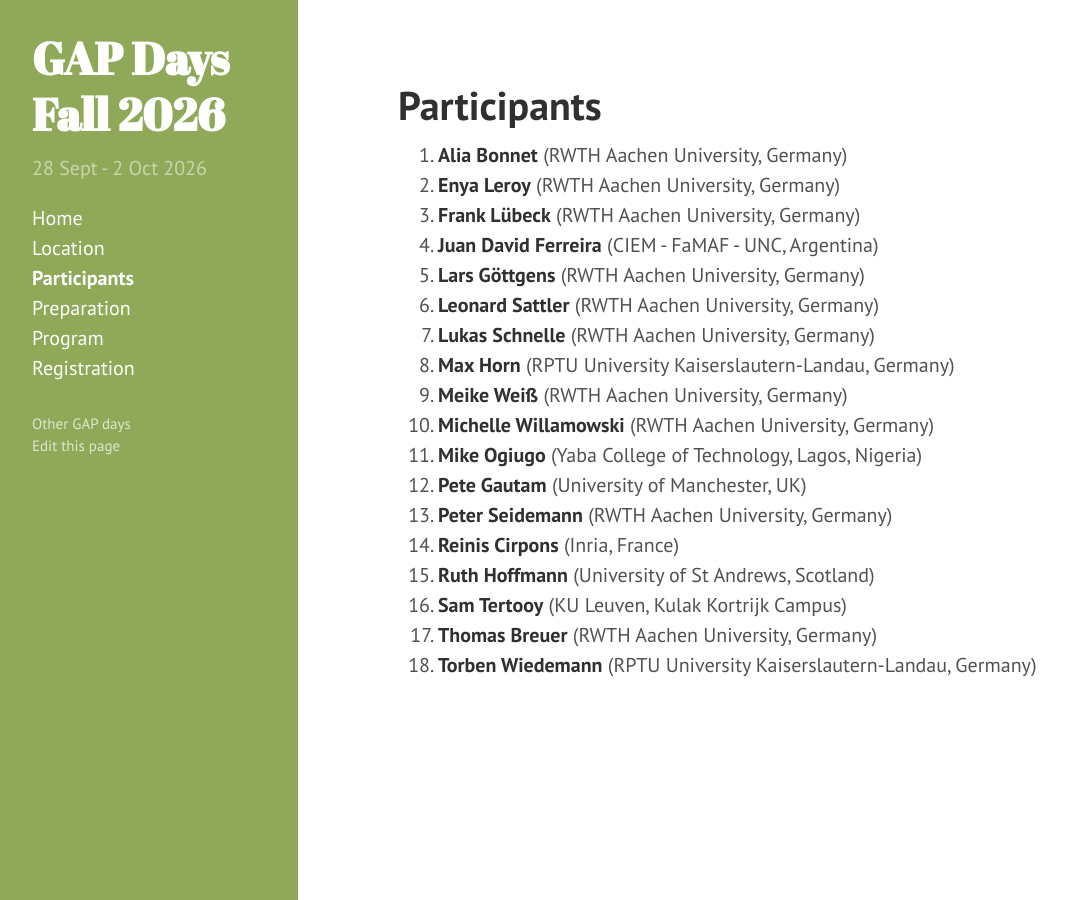
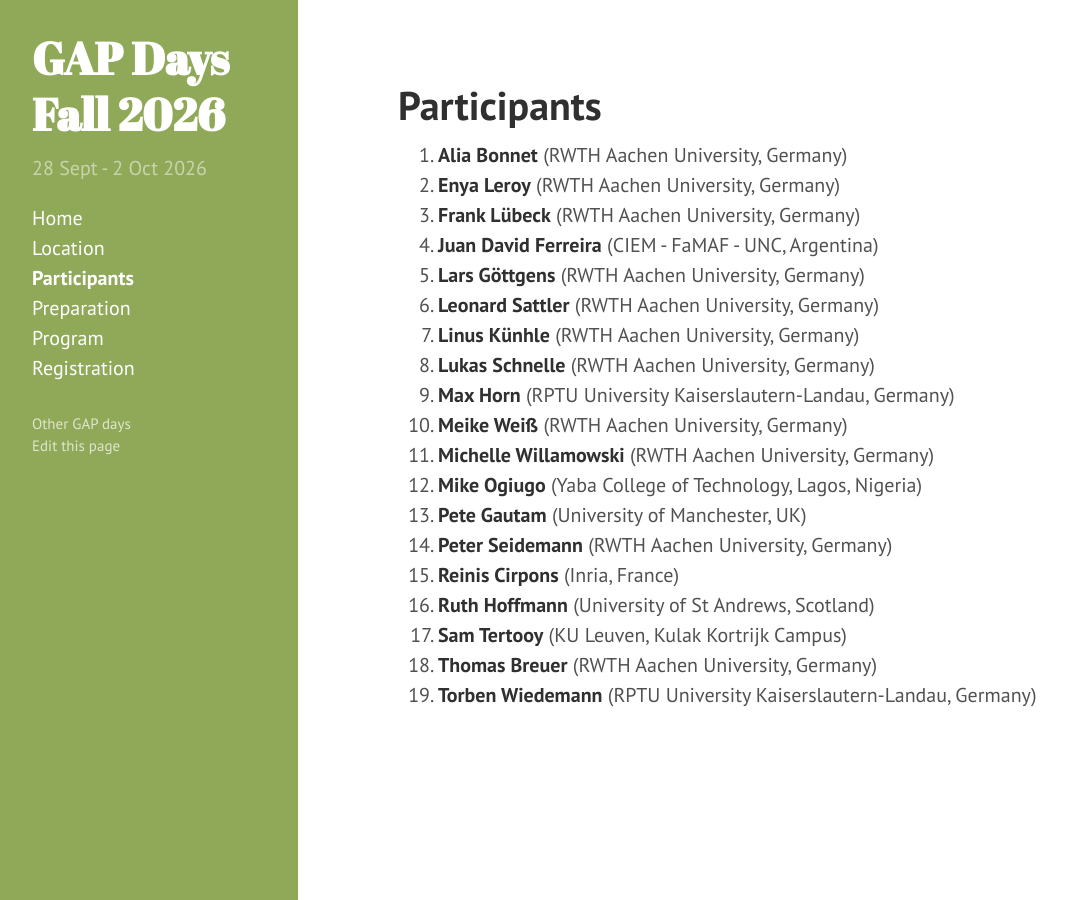
Before and after one commit to gapdays/gapdays2026-fall, a Jekyll site: the page built from participants.md, in a window 1280 px wide. Shown: the whole page, without its empty margins (2-1069 px from the left). Built offline with Jekyll 4.4.1, drawn with Linux system fonts in a browser that asks for light colours.

Commit message:
update participants

```diff
--- a/participants.md
+++ b/participants.md
@@ -20,6 +20,7 @@ participants:
   - {name: Peter Seidemann, affiliation: "RWTH Aachen University, Germany"}
   - {name: Juan David Ferreira, affiliation: "CIEM - FaMAF - UNC, Argentina"}
   - {name: Sam Tertooy, affiliation: "KU Leuven, Kulak Kortrijk Campus"}
+  - {name: Linus Künhle, affiliation: "RWTH Aachen University, Germany"}
 ---
 
 <ol>{% assign participants = page.participants | sort: "name" %}
```
